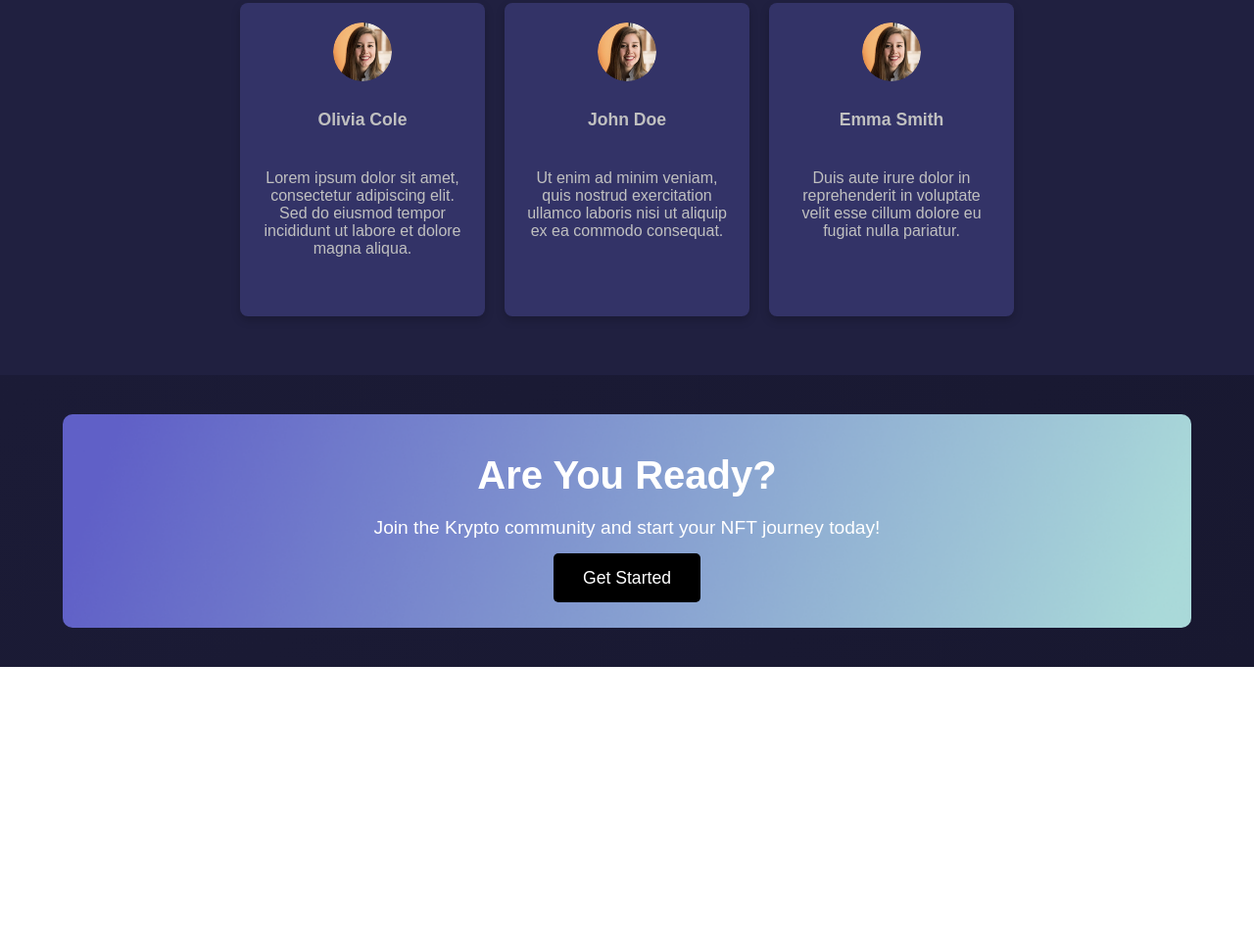
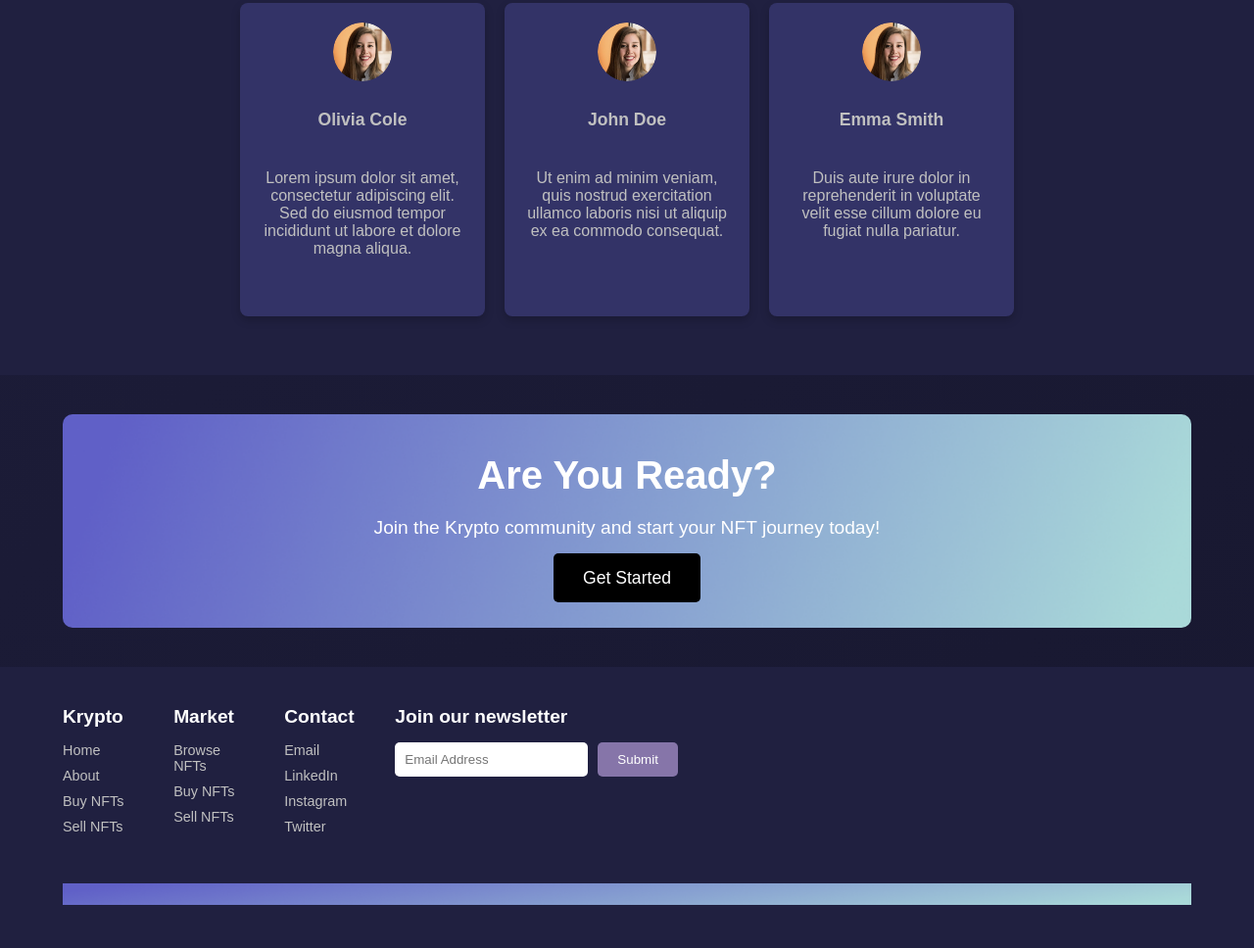
Before and after one commit to ann562/figmatocode2, a website: page docs/index.html in a window 1280 px wide. Shown: the part 2136-3104 px from the top of the page at 98% size. Before the commit the page ends 2817 px from the top, so only its background shows below. Drawn offline with Linux system fonts and the light colour scheme; a web font is replaced by a local one.

Commit message:
footer html and css

```diff
--- a/docs/css/main.css
+++ b/docs/css/main.css
@@ -313,3 +313,84 @@ h1.logo span {
 .cta-background .btn.primary:hover {
     background-color: #5a5a8a; /* Change button color on hover */
 }
+/* Footer Styles */
+.footer {
+    background: #202040; /* Same background as other sections */
+    color: #ffffff; /* White text color */
+    font-family: 'Outfit', sans-serif; /* Font style */
+    padding: 40px 5%; /* Padding for the footer */
+}
+
+.footer-container {
+    display: flex; /* Use flexbox for layout */
+    justify-content: space-between; /* Space between columns */
+    flex-wrap: wrap; /* Allow wrapping on smaller screens */
+}
+
+.footer-links {
+    display: flex; /* Flexbox for links */
+    gap: 40px; /* Space between link columns */
+}
+
+.column {
+    flex: 1; /* Allow columns to grow */
+    margin-bottom: 20px; /* Space below each column */
+}
+
+.column h4 {
+    font-size: 1.2rem; /* Font size for column headers */
+    margin-bottom: 15px; /* Space below header */
+}
+
+.column a {
+    color: #c0c0c0; /* Color for links */
+    text-decoration: none; /* Remove underline */
+    font-size: 0.9rem; /* Font size for links */
+    display: block; /* Block display for links */
+    margin-bottom: 10px; /* Space between links */
+}
+
+.column a:hover {
+    color: #8675a9; /* Change color on hover */
+}
+
+.newsletter {
+    flex: 1; /* Allow the newsletter section to grow */
+    margin-left: 40px; /* Space from the links */
+}
+
+.newsletter h4 {
+    font-size: 1.2rem; /* Font size for newsletter header */
+    margin-bottom: 15px; /* Space below header */
+}
+
+.newsletter form {
+    display: flex; /* Flexbox for form */
+}
+
+.newsletter input[type="email"] {
+    padding: 10px; /* Padding for input */
+    border: none; /* Remove border */
+    border-radius: 5px; /* Rounded corners */
+    margin-right: 10px; /* Space between input and button */
+}
+
+.newsletter button {
+    padding: 10px 20px; /* Padding for button */
+    background-color: #8675a9; /* Background color for button */
+    color: #ffffff; /* Text color for button */
+    border: none; /* Remove border */
+    border-radius: 5px; /* Rounded corners */
+    cursor: pointer; /* Pointer on hover */
+    transition: background-color 0.3s; /* Smooth transition */
+}
+
+.newsletter button:hover {
+    background-color: #5a5a8a; /* Change button color on hover */
+}
+
+/* Gradient Line Styles */
+.footer-gradient {
+    width: 100%; /* Full width for gradient line */
+    margin-top: 20px; /* Space above the line */
+}
--- a/docs/index.html
+++ b/docs/index.html
@@ -108,3 +108,38 @@
         </div>
     </div>
 </section>
+<!-- Footer -->
+<footer class="footer">
+    <div class="footer-container">
+        <div class="footer-links">
+            <div class="column">
+                <h4>Krypto</h4>
+                <a href="#">Home</a>
+                <a href="#">About</a>
+                <a href="#">Buy NFTs</a>
+                <a href="#">Sell NFTs</a>
+            </div>
+            <div class="column">
+                <h4>Market</h4>
+                <a href="#">Browse NFTs</a>
+                <a href="#">Buy NFTs</a>
+                <a href="#">Sell NFTs</a>
+            </div>
+            <div class="column">
+                <h4>Contact</h4>
+                <a href="#">Email</a>
+                <a href="#">LinkedIn</a>
+                <a href="#">Instagram</a>
+                <a href="#">Twitter</a>
+            </div>
+        </div>
+        <div class="newsletter">
+            <h4>Join our newsletter</h4>
+            <form>
+                <input type="email" placeholder="Email Address" required>
+                <button type="submit">Submit</button>
+            </form>
+        </div>
+    </div>
+    <img src="images/Rectangle 24 (1).png" alt="Gradient Line" class="footer-gradient" /> <!-- Replace with your gradient image -->
+</footer>
```
Also changed, not shown: docs/images/Rectangle 24 (1).png (added).
